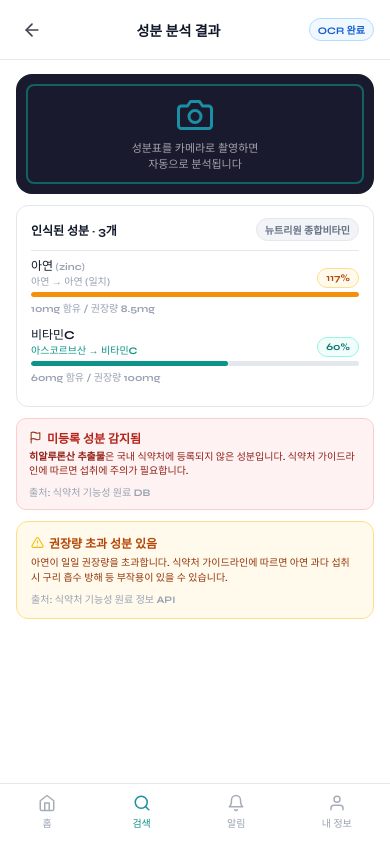
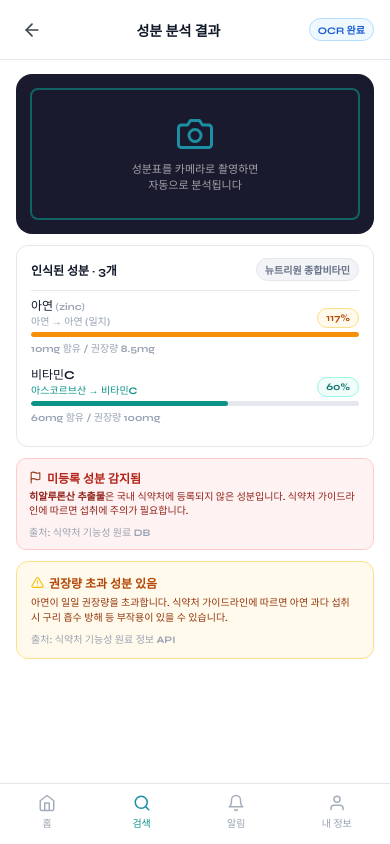
Before and after one commit to LikeLionIdeathon3/FE, a React (Vite) app: page /scan in a window 390 px wide. Built offline with nearby package versions, Linux system fonts and the light colour scheme.

Commit message:
Feat: 카메라 영역 UI 개선 및 모바일 카메라 연동

```diff
--- a/src/index.css
+++ b/src/index.css
@@ -568,29 +568,30 @@ svg.ic {
 .camera-view {
   background: #1a1a2e;
   border-radius: 16px;
-  height: 120px;
+  height: 160px;
   display: flex;
   align-items: center;
   justify-content: center;
   position: relative;
-  overflow: hidden;
 }
 .camera-view::before {
   content: '';
   position: absolute;
-  inset: 10px;
+  top: 14px;
+  left: 14px;
+  right: 14px;
+  bottom: 14px;
   border: 2px solid rgba(13,148,136,0.6);
   border-radius: 8px;
-  z-index: 0;
+  pointer-events: none;
 }
 .camera-inner {
   display: flex;
   flex-direction: column;
   align-items: center;
   justify-content: center;
-  gap: 6px;
+  gap: 8px;
   position: relative;
   z-index: 1;
-  padding: 14px;
 }
 .camera-view p { font-size: 11px; color: rgba(255,255,255,0.6); text-align: center; }
--- a/src/pages/ScanPage.jsx
+++ b/src/pages/ScanPage.jsx
@@ -1,3 +1,4 @@
+import { useRef, useState } from 'react';
 import { useNavigate } from 'react-router-dom';
 import TabBar from '../components/TabBar';
 import { arrowLeftIcon, cameraIcon, flagIcon, alertIcon } from '../assets/icons';
@@ -19,6 +20,15 @@ const ingredients = [
 
 export default function ScanPage() {
   const navigate = useNavigate();
+  const inputRef = useRef(null);
+  const [preview, setPreview] = useState(null);
+
+  const handleFileChange = (e) => {
+    const file = e.target.files?.[0];
+    if (!file) return;
+    const url = URL.createObjectURL(file);
+    setPreview(url);
+  };
 
   return (
     <div className="screen">
@@ -34,13 +44,38 @@ export default function ScanPage() {
 
       {/* 바디 */}
       <div className="app-body">
-        {/* 카메라 뷰파인더 목업 */}
-        <div className="camera-view">
-          <div className="camera-inner">
-            <img src={cameraIcon} width="36" height="36"
-              className="icon icon-teal" alt="" />
-            <p>성분표를 카메라로 촬영하면<br />자동으로 분석됩니다</p>
-          </div>
+        {/* 카메라 뷰파인더 */}
+        <input
+          ref={inputRef}
+          type="file"
+          accept="image/*"
+          capture="environment"
+          style={{ display: 'none' }}
+          onChange={handleFileChange}
+        />
+        <div
+          className="camera-view"
+          onClick={() => inputRef.current?.click()}
+          style={{ cursor: 'pointer' }}
+        >
+          {preview ? (
+            <img
+              src={preview}
+              alt="촬영된 이미지"
+              style={{
+                width: '100%',
+                height: '100%',
+                objectFit: 'cover',
+                borderRadius: 16,
+              }}
+            />
+          ) : (
+            <div className="camera-inner">
+              <img src={cameraIcon} width="36" height="36"
+                className="icon icon-teal" alt="" />
+              <p>성분표를 카메라로 촬영하면<br />자동으로 분석됩니다</p>
+            </div>
+          )}
         </div>
 
         {/* 성분 분석 결과 */}
```
